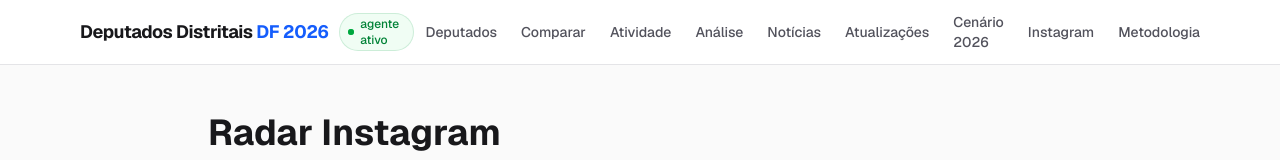
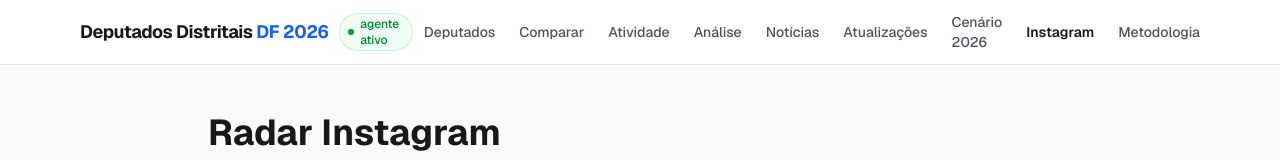
Before and after one commit to gustavomelofr/deputados-distritais-df-2026, a Next.js app: page /monitor-instagram in a window 1280 px wide. Shown: the top 160 px of the page. Built offline with nearby package versions, Linux system fonts and the light colour scheme.

Commit message:
feat(loop): atualização aprovada 2026-07-26T22-35-37-280Z (#71)
Co-authored-by: Agente Contínuo <agente@deputadosdistritais.dev>

```diff
--- a/src/components/site-nav.tsx
+++ b/src/components/site-nav.tsx
@@ -1,7 +1,11 @@
 // Navegação principal acessível e responsiva.
 // Em telas pequenas usa <details>/<summary> nativo (sem JS) como menu disclosure;
-// em telas grandes mostra os links inline. Inclui aria-current quando aplicável
-// e foco visível consistente.
+// em telas grandes mostra os links inline. Inclui aria-current="page" no link
+// correspondente à rota atual e foco visível consistente.
+
+'use client';
+
+import { usePathname } from 'next/navigation';
 
 export interface NavItem {
   href: string;
@@ -69,21 +73,34 @@ const focusRing =
   'focus:outline-none focus-visible:ring-2 focus-visible:ring-blue-500 focus-visible:ring-offset-2 focus-visible:ring-offset-white rounded';
 
 export function SiteNav() {
+  const pathname = usePathname();
+  const isAtivo = (href: string) =>
+    href === pathname ||
+    (href !== '/' && pathname.startsWith(href + '/'));
+
   return (
     <nav aria-label="Navegação principal" className="flex items-center">
       {/* Navegação inline — telas médias e grandes (sm:). */}
       <ul className="hidden sm:flex items-center gap-x-5 lg:gap-x-6 text-sm font-medium text-zinc-600">
-        {navItems.map((item) => (
+        {navItems.map((item) => {
+          const ativo = isAtivo(item.href);
+          return (
             <li key={item.href}>
               <a
                 href={item.href}
                 aria-label={item.ariaLabel}
-              className={`hover:text-zinc-900 transition ${focusRing}`}
+                aria-current={ativo ? 'page' : undefined}
+                className={`transition ${focusRing} ${
+                  ativo
+                    ? 'text-zinc-900 font-semibold'
+                    : 'hover:text-zinc-900'
+                }`}
               >
                 {item.label}
               </a>
             </li>
-        ))}
+          );
+        })}
       </ul>
 
       {/* Menu disclosure — telas pequenas (<sm). Usa <details> nativo, sem JS. */}
@@ -116,18 +133,26 @@ export function SiteNav() {
           role="menu"
           aria-label="Itens de navegação"
         >
-          {navItems.map((item) => (
+          {navItems.map((item) => {
+            const ativo = isAtivo(item.href);
+            return (
               <li key={item.href} role="none">
                 <a
                   href={item.href}
                   role="menuitem"
                   aria-label={item.ariaLabel}
-                className={`block rounded-lg px-3 py-2 text-sm font-medium text-zinc-700 hover:bg-blue-50 hover:text-blue-700 transition ${focusRing}`}
+                  aria-current={ativo ? 'page' : undefined}
+                  className={`block rounded-lg px-3 py-2 text-sm font-medium transition ${focusRing} ${
+                    ativo
+                      ? 'bg-blue-50 text-blue-700'
+                      : 'text-zinc-700 hover:bg-blue-50 hover:text-blue-700'
+                  }`}
                 >
                   {item.label}
                 </a>
               </li>
-          ))}
+            );
+          })}
         </ul>
       </details>
     </nav>
```
Lines whose indentation alone changed are shown as unchanged.
